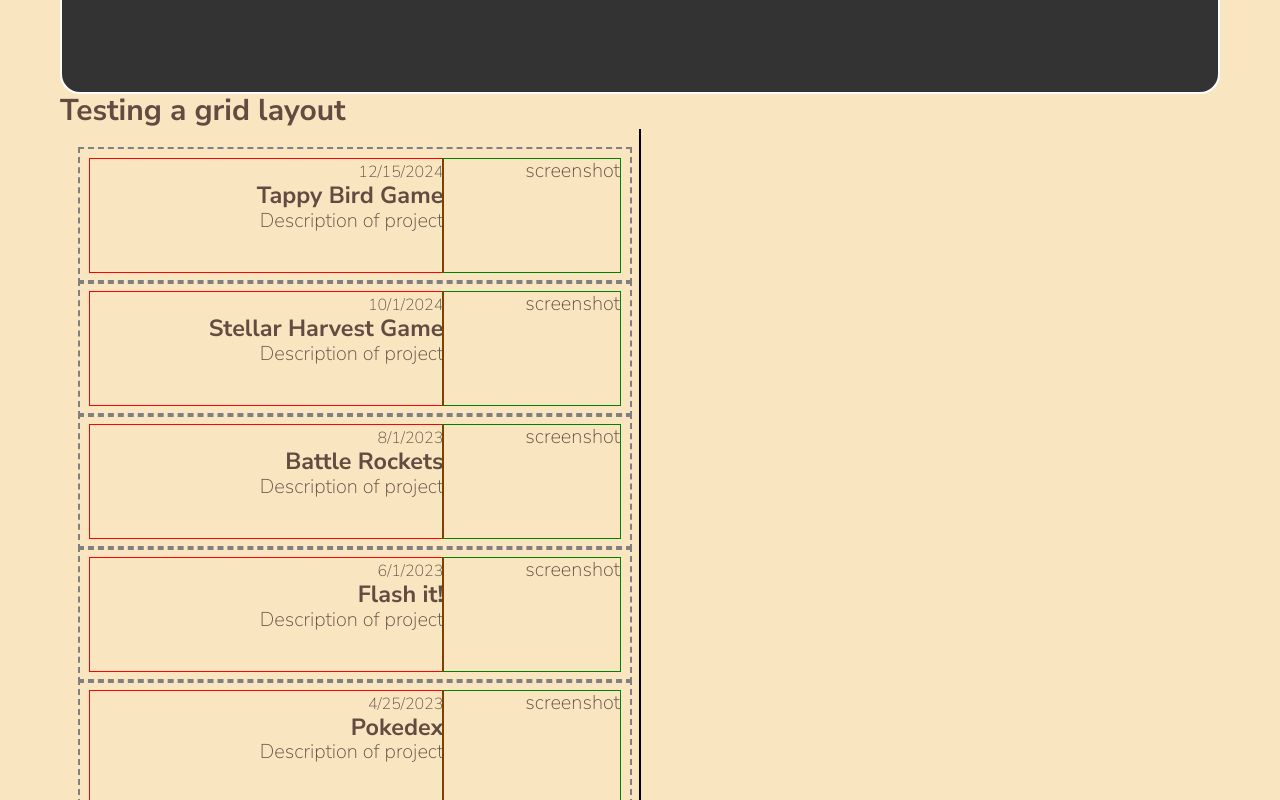
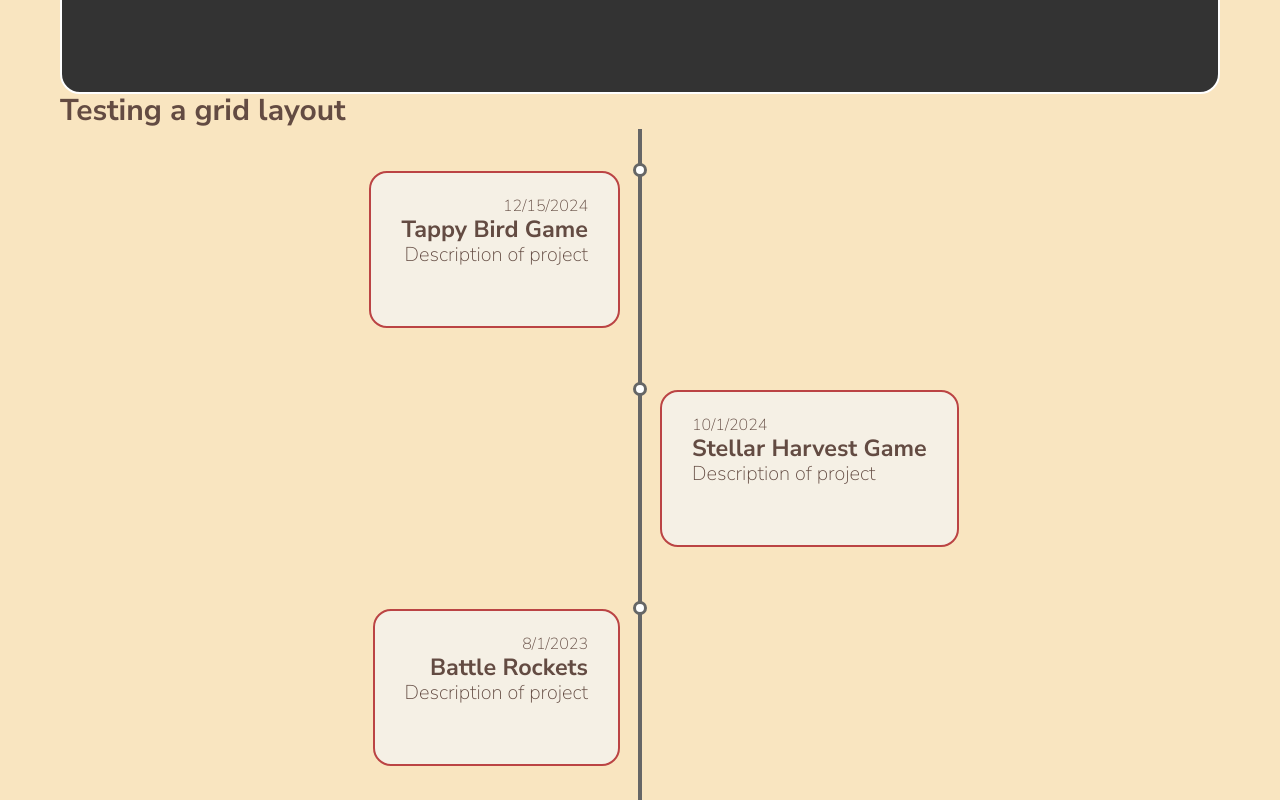
Before and after one commit to deanglane/portfolio-v2, a React (Vite) app: page /projects in a window 1280 px wide. Shown: the part 460-1260 px from the top of the page. Built offline with nearby package versions, Linux system fonts and the light colour scheme; a web font is replaced by a local one.

Commit message:
Working timeline layout for projects

```diff
--- a/src/routes/Projects.jsx
+++ b/src/routes/Projects.jsx
@@ -6,6 +6,9 @@ import "swiper/css";
 import { projects } from "../utils/projects.js";
 
 function Projects() {
+  const activeSorted = [...projects]
+    .filter((p) => p.status.toLowerCase() === "active")
+    .sort((a, b) => b.date.localeCompare(a.date)); // newest first
   return (
     <section className={"wrapper"}>
       <div>
@@ -42,28 +45,50 @@ function Projects() {
 
       <div>
         <h2>Testing a grid layout</h2>
-        <div className={styles["grid-container"]}>
-          <div className={styles["grid-leftPanel"]}>
-            <ul>
-              {[...projects]
-                .filter((project) => project.status.toLowerCase() === "active")
-                .sort((a, b) => b.date.localeCompare(a.date))
-                .map((project) => (
-                  <li key={`${project.date}-${project.desc}`}>
-                    <div className={styles["project-card-left"]}>
+        <div className={styles.timeline}>
+          <ul className={styles.list}>
+            {activeSorted.map((project, i) => {
+              const isLeft = i % 2 === 0; // even index = left, odd = right
+
+              return (
+                <li
+                  key={`${project.date}-${project.desc}`}
+                  className={styles.item}
+                >
+                  {/* Left side cell */}
+                  {isLeft ? (
+                    <div className={styles.card}>
                       <small>
                         {new Date(project.date).toLocaleDateString()}
                       </small>
                       <h3>{project.desc}</h3>
                       <p>Description of project</p>
                     </div>
-                    <div className={styles["project-card-right"]}>
-                      <p>screenshot</p>
+                  ) : (
+                    <div /> // empty placeholder to keep grid structure
+                  )}
+
+                  {/* Center marker cell (line + dot) */}
+                  <div className={styles.markerCell}>
+                    <span className={styles.dot} />
+                  </div>
+
+                  {/* Right side cell */}
+                  {isLeft ? (
+                    <div /> // empty placeholder
+                  ) : (
+                    <div className={styles.card}>
+                      <small>
+                        {new Date(project.date).toLocaleDateString()}
+                      </small>
+                      <h3>{project.desc}</h3>
+                      <p>Description of project</p>
                     </div>
-                  </li>
-                ))}
-            </ul>
-          </div>
+                  )}
+                </li>
+              );
+            })}
+          </ul>
           <div className={styles["grid-rightPanel"]}></div>
         </div>
       </div>
--- a/src/routes/Projects.module.css
+++ b/src/routes/Projects.module.css
@@ -15,48 +15,104 @@
   padding: 0.5rem;
 }
 
-.grid-container::before {
+/* Outer container */
+.timeline {
+  position: relative;
+  padding: 2rem 0;
+}
+
+/* Continuous vertical line */
+.timeline::before {
   content: "";
   position: absolute;
   top: 0;
-  bottom: 0; /* makes it grow with content */
-  left: 50%; /* center horizontally */
-  width: 2px; /* thickness of the line */
-  background-color: #000; /* color of the line */
-  transform: translateX(-50%); /* perfectly center it */
+  bottom: 0;
+  left: 50%;
+  width: 4px;
+  background: #666; /* line color */
+  transform: translateX(-50%);
 }
 
-.grid-container {
-  position: relative; /* needed for absolute positioning */
-  width: 100%;
-  min-height: 100px; /* just for demo */
-  display: grid;
-  grid-template-columns: 1fr 1fr;
-  column-gap: 1rem;
-  padding: 1rem;
+/* List layout */
+.list {
+  list-style: none;
+  margin: 0;
+  padding: 0 2rem;
+  display: flex;
+  flex-direction: column;
+  gap: 3rem; /* vertical space between rows */
 }
 
-.grid-leftPanel {
+/* Each row: 3 columns: left | marker | right */
+.item {
+  position: relative; /* dot will position relative to this */
+  display: grid;
+  grid-template-columns: minmax(0, 1fr) 40px minmax(0, 1fr);
+  align-items: start; /* aligns left/right cards at the top */
+  padding-top: 0.1rem; /* tiny buffer to help dot placement */
+}
+
+/* Center narrow column - still needed for layout */
+.markerCell {
+  grid-column: 2;
+  /* no centering needed now */
+}
+
+/* DOT — now absolutely positioned relative to the .item row */
+.dot {
+  position: absolute;
+  top: -6px; /* aligns dot to top of card */
+  left: 50%; /* center horizontally */
+  transform: translateX(-50%);
+
+  width: 14px;
+  height: 14px;
+  border-radius: 50%;
+  background: #fff;
+  border: 3px solid #666;
+  z-index: 5; /* ensures dot is above the line */
+}
+
+/* Your cards (left and right use the same style) */
+.card {
+  border-radius: 18px;
+  border: 2px solid #b44;
+  padding: 1rem 1.5rem;
+  background: #f5f0e5;
+  max-width: 460px;
+}
+
+/* The card for left side */
+.item > .card:first-child {
+  justify-self: end;
   text-align: right;
 }
 
-.grid-rightPanel {
-  /* height: 100%; */
+/* The card on the right side */
+.item > .card:last-child {
+  justify-self: start;
+  text-align: left;
 }
 
-.grid-leftPanel li,
-.grid-rightPanel li {
-  min-height: 100px;
-  outline: 2px dashed gray;
-  display: grid;
-  grid-template-columns: 2fr 1fr;
-  padding: 0.5rem;
+/* Responsive: stack on small screens */
+@media (max-width: 768px) {
+  .timeline::before {
+    left: 12px; /* or display: none; if you want */
+    width: 2px;
+  }
+
+  .item {
+    grid-template-columns: 24px 1fr; /* line + full-width card */
+  }
+
+  .markerCell {
+    grid-column: 1;
+  }
+
+  .item > .card:first-child,
+  .item > .card:last-child {
+    grid-column: 2;
+    justify-self: stretch;
+    text-align: left;
+  }
 }
-
-.project-card-left {
-  outline: 1px solid red;
-}
-
-.project-card-right {
-  outline: 1px solid green;
-}
```
